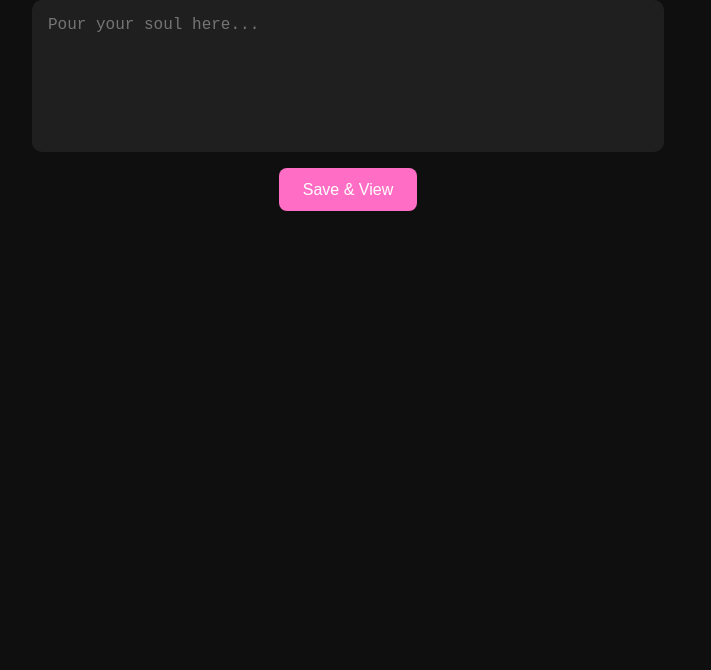
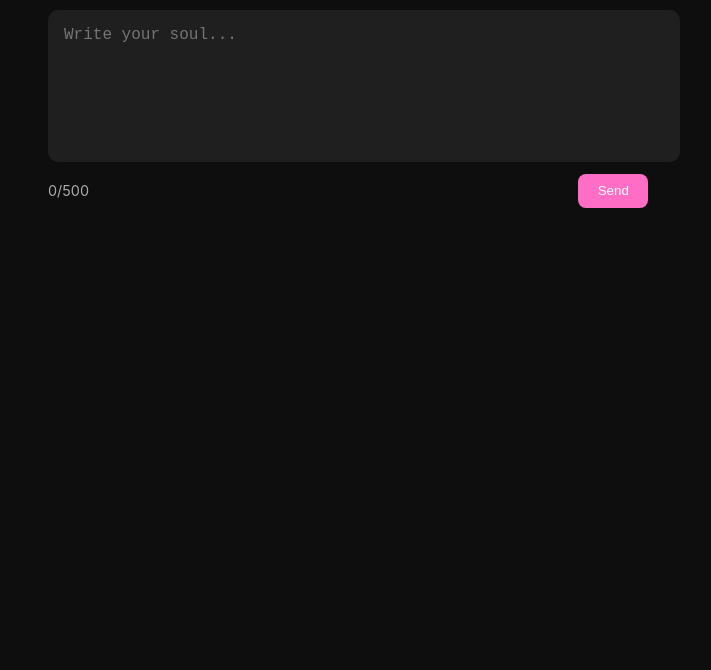
Before and after one commit to dekacods/inunited, a plain HTML site: page index.html in a window 1280 px wide. Shown: the part 130-800 px from the top of the page, without its empty margins (292-1003 px from the left). Drawn offline with nearby package versions, Linux system fonts and the light colour scheme.

Commit message:
Update index.html

```diff
--- a/index.html
+++ b/index.html
@@ -8,40 +8,50 @@
   <style>
     body {
       margin: 0;
-      font-family: 'Segoe UI', sans-serif;
-      background: #0f0f0f;
+      font-family: 'Inter', sans-serif;
+      background: #0e0e0e;
       color: #fff;
       display: flex;
-      flex-direction: column;
-      align-items: center;
+      justify-content: center;
       padding: 2rem;
+    }
+    .container {
+      max-width: 600px;
+      width: 100%;
     }
     h1 {
       font-size: 2.5rem;
-      margin-bottom: 1rem;
+      text-align: center;
       background: linear-gradient(to right, #ff6ec4, #7873f5);
       -webkit-background-clip: text;
       -webkit-text-fill-color: transparent;
+      margin-bottom: 1rem;
+    }
+    .composer {
+      margin-top: 2rem;
     }
     textarea {
-      width: 90%;
-      max-width: 600px;
+      width: 100%;
       height: 120px;
+      background: #1f1f1f;
+      border: none;
+      border-radius: 10px;
       padding: 1rem;
+      color: #fff;
       font-size: 1rem;
-      border-radius: 10px;
-      border: none;
       resize: none;
-      margin-bottom: 1rem;
-      background: #1f1f1f;
-      color: #fff;
+    }
+    .controls {
+      display: flex;
+      justify-content: space-between;
+      align-items: center;
+      margin-top: 0.5rem;
     }
     button {
-      padding: 0.8rem 1.5rem;
-      font-size: 1rem;
+      background: #ff6ec4;
       border: none;
+      padding: 0.6rem 1.2rem;
       border-radius: 8px;
-      background: #ff6ec4;
       color: #fff;
       cursor: pointer;
       transition: background 0.3s;
@@ -49,10 +59,12 @@
     button:hover {
       background: #ff4eb8;
     }
-    #library {
+    #charCount {
+      font-size: 0.9rem;
+      color: #aaa;
+    }
+    .library {
       margin-top: 2rem;
-      width: 90%;
-      max-width: 600px;
     }
     .letter {
       background: #1a1a1a;
@@ -61,13 +73,26 @@
       border-radius: 10px;
       box-shadow: 0 0 10px rgba(255, 110, 196, 0.2);
     }
+    .letter small {
+      display: block;
+      margin-top: 0.5rem;
+      font-size: 0.8rem;
+      color: #888;
+    }
   </style>
 </head>
 <body>
-  <h1>SoulSpeak</h1>
-  <textarea id="letterInput" placeholder="Pour your soul here..."></textarea>
-  <button onclick="submitLetter()">Save & View</button>
-  <div id="library"></div>
+  <div class="container">
+    <h1>SoulSpeak</h1>
+    <div class="composer">
+      <textarea id="letterInput" maxlength="500" placeholder="Write your soul..."></textarea>
+      <div class="controls">
+        <span id="charCount">0/500</span>
+        <button onclick="submitLetter()">Send</button>
+      </div>
+    </div>
+    <div id="library" class="library"></div>
+  </div>
 
   <script>
     const supabase = supabase.createClient(
@@ -76,6 +101,11 @@
     );
 
     let userId = null;
+
+    document.getElementById("letterInput").addEventListener("input", () => {
+      const count = document.getElementById("letterInput").value.length;
+      document.getElementById("charCount").textContent = `${count}/500`;
+    });
 
     async function anonymousLogin() {
       const email = `user_${Date.now()}@soulspeak.com`;
@@ -89,13 +119,15 @@
     anonymousLogin();
 
     async function submitLetter() {
-      const text = document.getElementById("letterInput").value;
-      const publishAfter = new Date().toISOString(); // Instant view
+      const text = document.getElementById("letterInput").value.trim();
+      if (!text) return;
+      const publishAfter = new Date().toISOString();
       const { error } = await supabase
         .from("letters")
         .insert([{ text, user_id: userId, publish_after: publishAfter }]);
       if (error) return console.error(error);
       document.getElementById("letterInput").value = "";
+      document.getElementById("charCount").textContent = "0/500";
       loadLetters();
     }
 
```
